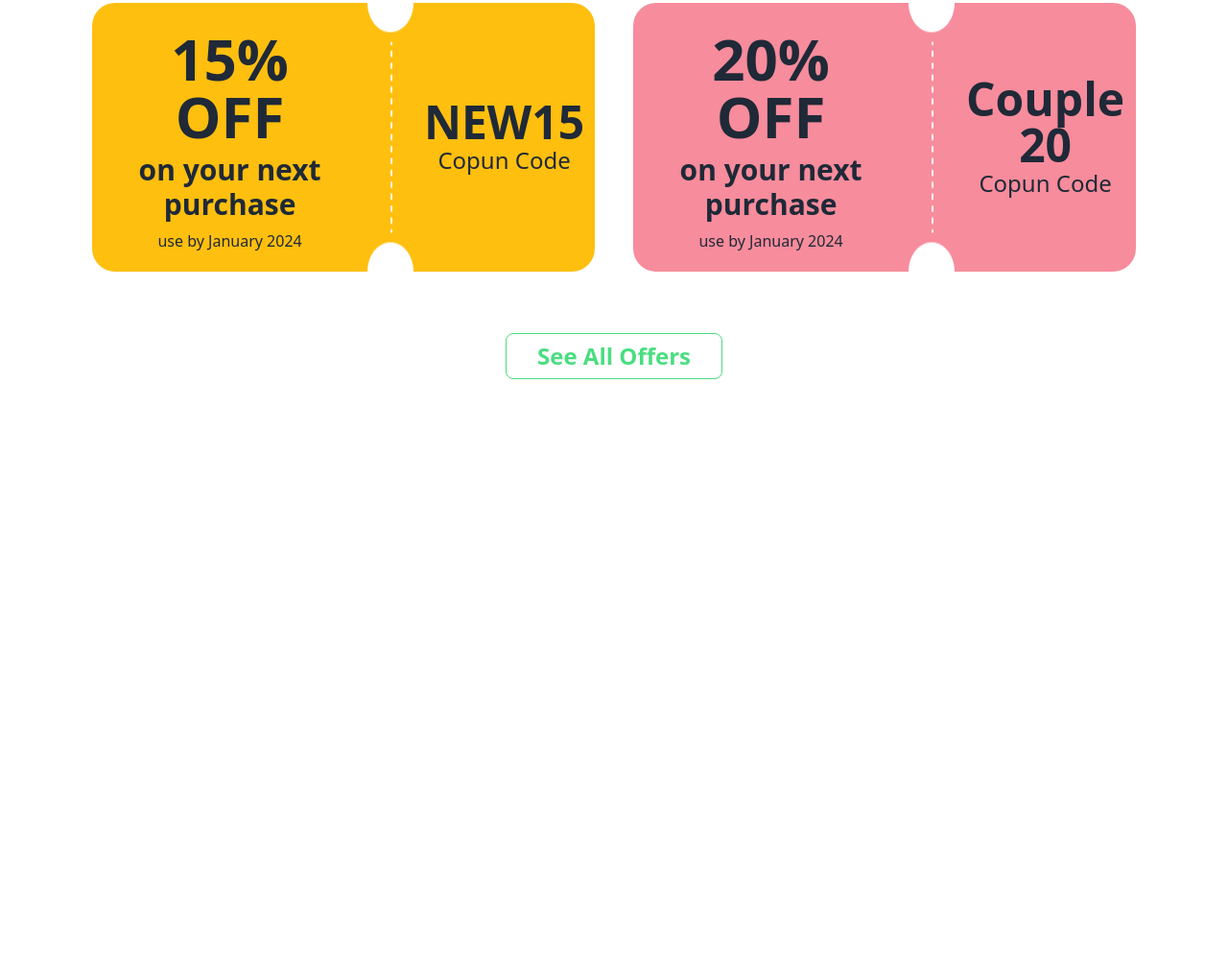
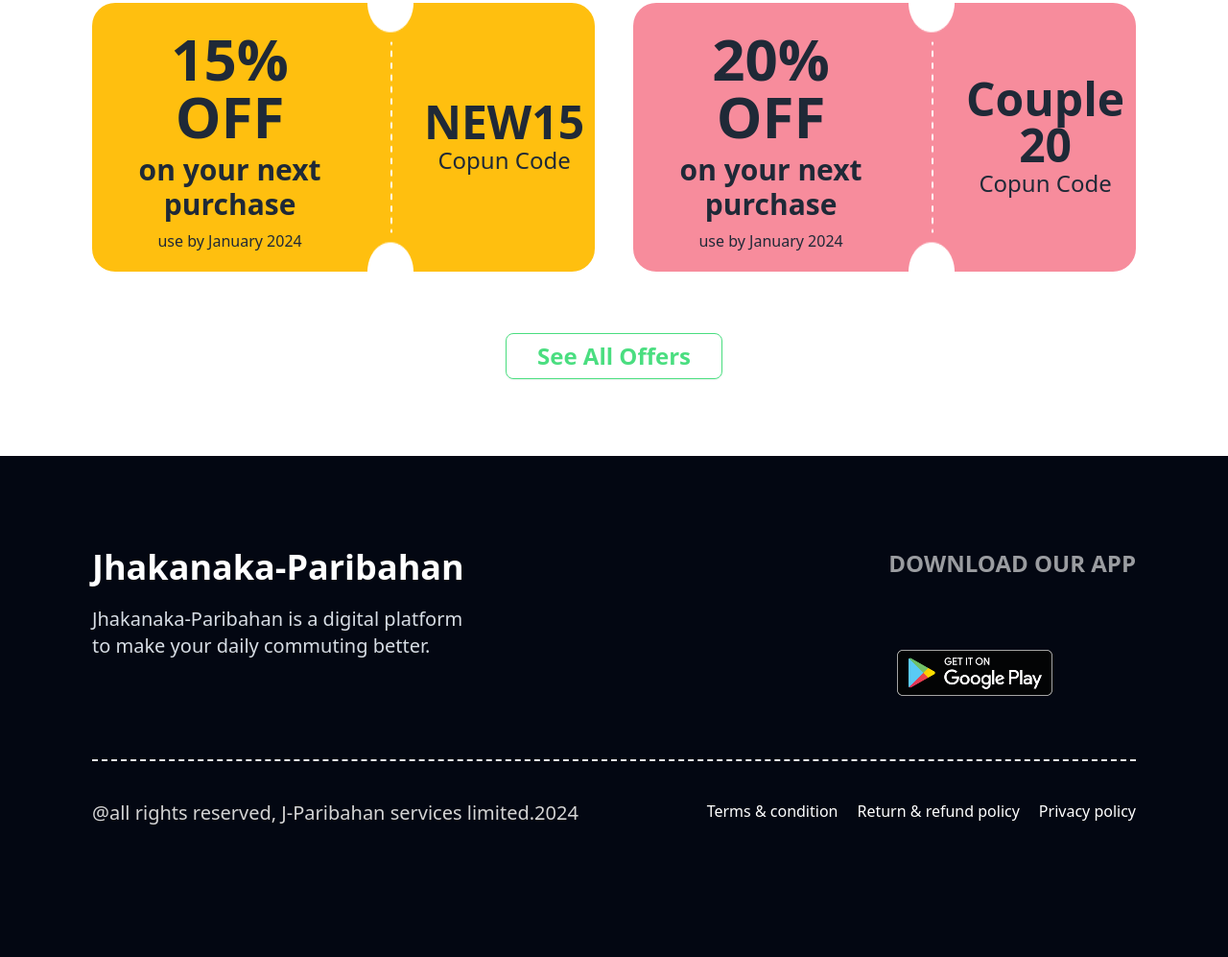
Before and after one commit to Tanvirbd07/jhakanaka-paribahan, a plain HTML site: page index.html in a window 1280 px wide. Shown: the part 1105-2102 px from the top of the page at 96% size. Before the commit the page ends 1500 px from the top, so only its background shows below. Drawn offline with nearby package versions, Linux system fonts and the light colour scheme.

Commit message:
footer section added

```diff
--- a/index.html
+++ b/index.html
@@ -112,8 +112,35 @@
             </div>
         </section>
     </main>
-    <footer>
-
+    <footer class="bg-[#030712]">
+        <div class="container  lg:px-24 mx-auto mt-20 py-24">
+            <div class="footer  text-neutral-content flex justify-between border-b-2 border-dashed">
+                <div>
+                    <div>
+                        <h3 class="text-4xl font-bold text-white">Jhakanaka-Paribahan</h3>
+                        <p class="text-xl pt-5">Jhakanaka-Paribahan is a digital platform <br> to make your daily commuting better.</p>
+                    </div>
+                </div>
+                  <div>
+                    <nav>
+                        <h6 class="footer-title text-2xl text-white">Download Our App</h6>
+                        <div class="grid grid-flow-col ">
+                           <a href=""><img src="./images/pngwing.com.png" alt=""></a>
+                        </div>
+                      </nav>
+                  </div>
+            </div>
+            <div class="flex justify-between py-10">
+                <div><p class="text-xl text-neutral-300">
+                    @all rights reserved, J-Paribahan services limited.2024
+                </p></div>
+                <div class="flex gap-5">
+                    <div><h4 class=" text-white font-medium">Terms & condition</h4></div>
+                    <div><h4 class=" text-white font-medium">Return & refund policy</h4></div>
+                    <div><h4 class=" text-white font-medium">Privacy policy</h4></div>
+                </div>
+            </div>
+        </div>
     </footer>
 </body>
 </html>
```
Also changed, not shown: images/playstore-logo.png (added), images/pngwing.com.png (added).
